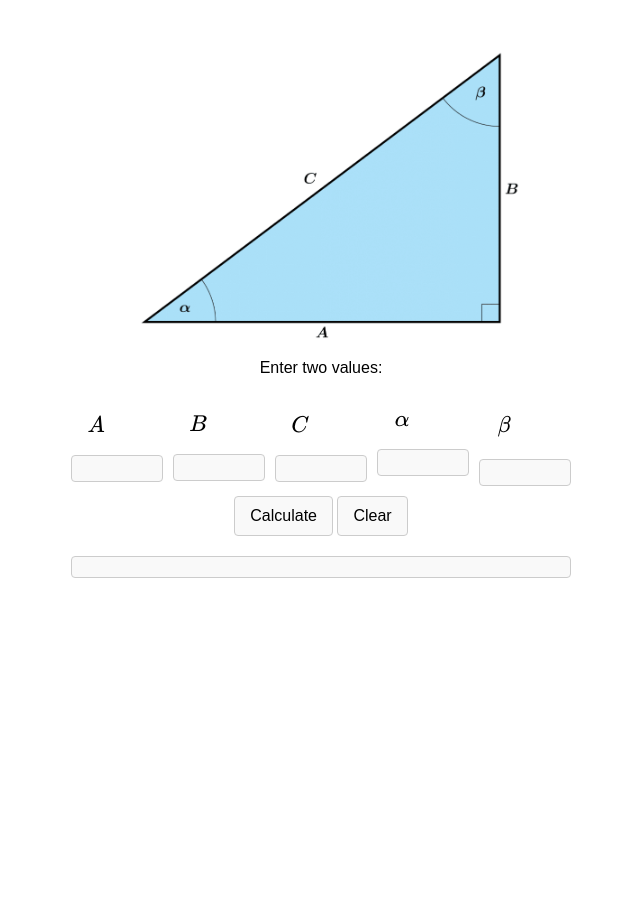
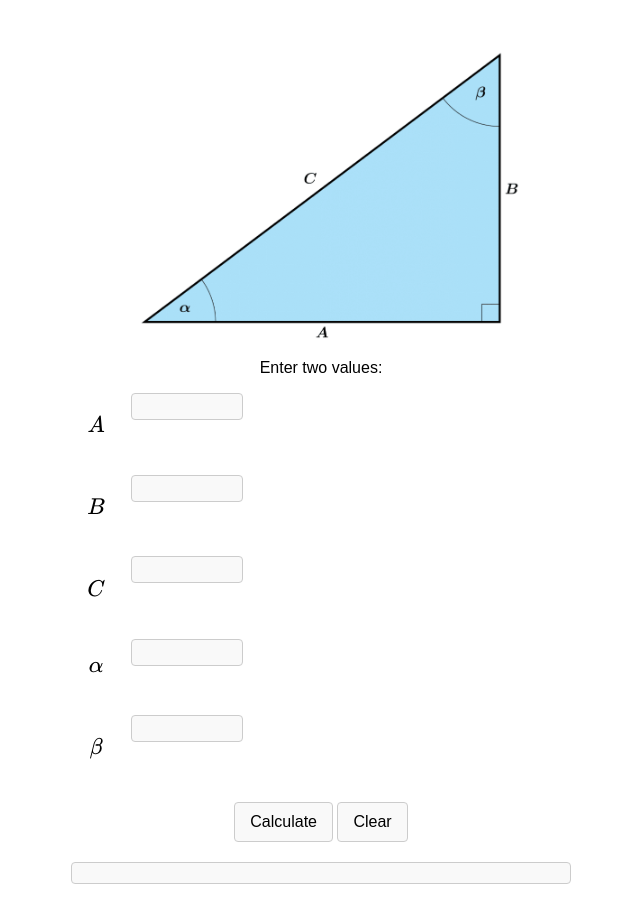
Before and after one commit to tossimmar/pipe-calculator, a plain HTML site: page index.html in a window 1280 px wide. Shown: the whole page, without its empty margins (319-959 px from the left). Before the commit the page ends 800 px from the top, so only its background shows below. Drawn offline with nearby package versions, Linux system fonts and the light colour scheme.

Commit message:
Update index.html

```diff
--- a/index.html
+++ b/index.html
@@ -25,24 +25,31 @@
         }
         .inputs {
     display: flex;
-            flex-wrap: wrap;
-            justify-content: center;
-            gap: 10px;
+    flex-direction: column;
+    gap: 10px; /* Space between rows */
 }
+
 .inputs label {
     display: flex;
-            flex-direction: column;
-            align-items: baseline;
+    align-items: baseline;  /* Align all labels with the same baseline */
+    margin-bottom: 10px; /* Space between rows */
 }
+
 .inputs .label-text {
     display: inline-block;
-            width: 50px; /* Adjust width to align all labels */
+    width: 50px; /* Fixed width for label text */
     text-align: right;
-            margin-right: 10px; /* Space between label and input */
+    margin-right: 10px;
     font-size: 1.2em; /* Ensure the size is consistent */
     line-height: 1;  /* Prevent any extra vertical spacing */
     vertical-align: baseline;  /* Align symbols' baseline */
 }
+
+.inputs input {
+    width: 100px; /* Fixed width for inputs */
+    align-self: flex-start;  /* Keep inputs aligned at the same baseline */
+}
+
 
         input {
             padding: 5px;
@@ -51,7 +58,7 @@
             background: #f9f9f9;
             color: black;
             width: 80px;
-            text-align: center;
+            text-align: baseline;
         }
 
         button {
```
Lines whose indentation alone changed are shown as unchanged.
